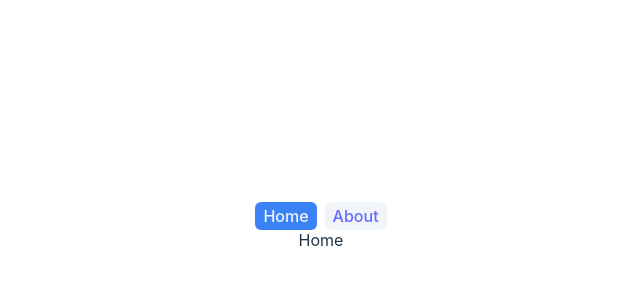
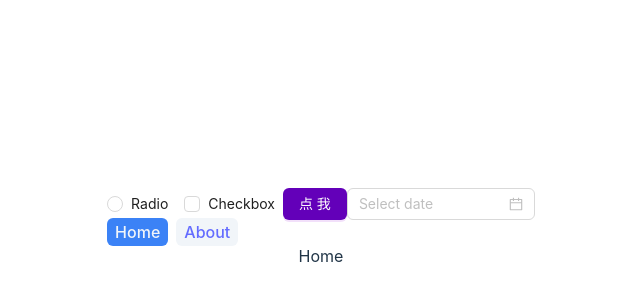
Before and after one commit to ninekiss/poc-web, a React (Vite) app: page / in a window 1280 px wide. Shown: the part 172-472 px from the top of the page, without its empty margins (319-959 px from the left). Built offline with nearby package versions, Linux system fonts and the light colour scheme.

Commit message:
feat: add antd

```diff
--- a/package.json
+++ b/package.json
@@ -25,6 +25,7 @@
     ]
   },
   "dependencies": {
+    "antd": "^5.6.3",
     "react": "^18.2.0",
     "react-dom": "^18.2.0",
     "react-router-dom": "^6.14.0"
--- a/src/App.tsx
+++ b/src/App.tsx
@@ -1,9 +1,28 @@
 import { NavLink, Outlet } from 'react-router-dom';
 import './App.css';
+
+import { DatePicker, Button, Checkbox, Radio, ConfigProvider } from 'antd';
 
 function App() {
   return (
     <>
+      <ConfigProvider
+        theme={{
+          token: {
+            colorPrimary: '#6300b9',
+          },
+          components: {
+            Radio: {
+              colorPrimary: '#00b96b',
+            },
+          },
+        }}
+      >
+        <Radio>Radio</Radio>
+        <Checkbox>Checkbox</Checkbox>
+        <Button type="primary">点我</Button>
+      </ConfigProvider>
+      <DatePicker />
       <ul className="flex gap-x-2">
         <li>
           <NavLink
--- a/src/index.css
+++ b/src/index.css
@@ -40,7 +40,7 @@ h1 {
   line-height: 1.1;
 }
 
-button {
+/* button {
   border-radius: 8px;
   border: 1px solid transparent;
   padding: 0.6em 1.2em;
@@ -57,7 +57,7 @@ button:hover {
 button:focus,
 button:focus-visible {
   outline: 4px auto -webkit-focus-ring-color;
-}
+} */
 
 @media (prefers-color-scheme: light) {
   :root {
@@ -67,7 +67,7 @@ button:focus-visible {
   a:hover {
     color: #747bff;
   }
-  button {
+  /* button {
     background-color: #f9f9f9;
-  }
+  } */
 }
```
Also changed, not shown: 1 other file (tests, documents, lock files or other folders).
